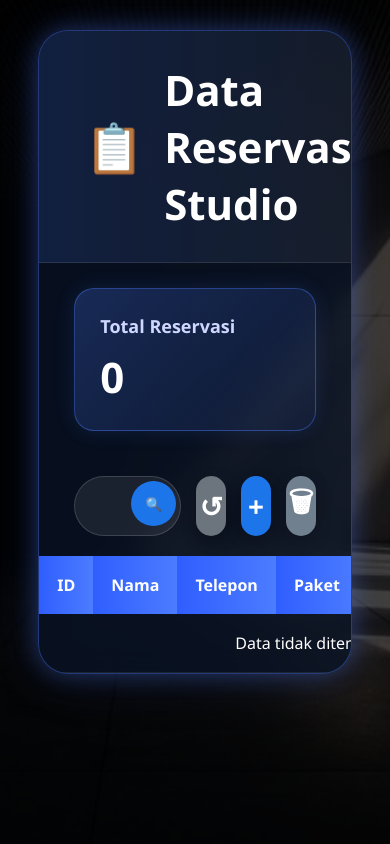
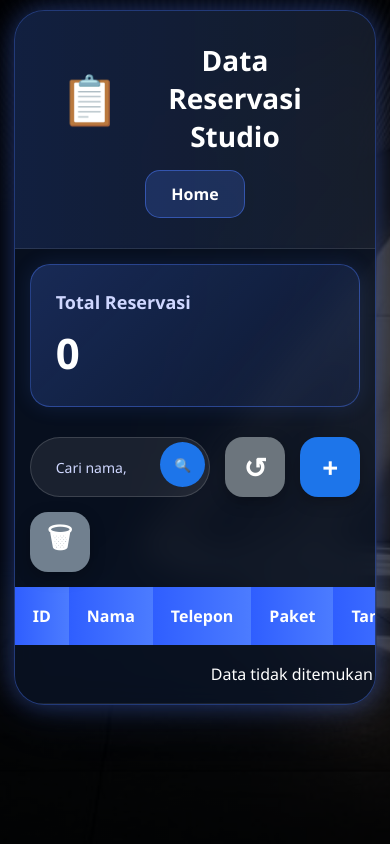
Before and after one commit to 230601110036-del/flask_database, a Flask app: page /reservasi in a window 390 px wide. Run offline with Flask 3, Linux system fonts and the light colour scheme; data that the repository does not hold is empty.

Commit message:
Update tampilan dan fitur aplikasi

```diff
--- a/static/css/style.css
+++ b/static/css/style.css
@@ -1275,3 +1275,124 @@ table tr:hover{
     font-size:42px;
     font-weight:700;
 }
+
+.table-wrapper{
+    width:100%;
+    overflow-x:auto;
+}
+
+/* =====================================
+   TABLET
+===================================== */
+@media screen and (max-width:1024px){
+
+    .main-card{
+        width:90%;
+        padding:100px 30px 35px;
+    }
+
+    .camera-top img{
+        width:180px;
+    }
+
+    .main-card h1{
+        font-size:48px;
+    }
+
+    .table-container{
+        width:98%;
+    }
+
+}
+
+
+/* =====================================
+   MOBILE
+===================================== */
+@media screen and (max-width:768px){
+
+    .table-page{
+        padding:10px;
+    }
+
+    .table-header{
+        flex-direction:column;
+        gap:15px;
+        text-align:center;
+    }
+
+    .table-header h1{
+        font-size:28px;
+    }
+
+    .search-area{
+        flex-wrap:wrap;
+        padding:15px;
+    }
+
+    .search-box{
+        width:100%;
+    }
+
+    .search-box input{
+        font-size:14px;
+    }
+
+    .stats-row{
+        padding:15px;
+    }
+
+    .stat-box{
+        width:100%;
+    }
+
+    .main-card{
+        width:95%;
+        padding:80px 20px 25px;
+    }
+
+    .camera-top{
+        top:-55px;
+    }
+
+    .camera-top img{
+        width:130px;
+    }
+
+    .main-card h1{
+        font-size:32px;
+    }
+
+    .subtitle{
+        font-size:15px;
+    }
+
+    .menu-container{
+        flex-direction:column;
+        align-items:center;
+        gap:15px;
+    }
+
+    .menu-card{
+        width:100%;
+        max-width:320px;
+    }
+
+    .form-container{
+        width:95%;
+        padding:25px;
+    }
+
+}
+
+@media screen and (max-width:768px){
+
+    .edit-btn,
+    .delete-btn{
+        display:block;
+        margin:5px 0;
+        width:100%;
+        text-align:center;
+    }
+
+}
--- a/templates/index.html
+++ b/templates/index.html
@@ -223,7 +223,7 @@ get_flashed_messages(with_categories=true) %}
 </div>
 
 
-
+<div class="table-wrapper">
 <table>
 
 
--- a/templates/trash.html
+++ b/templates/trash.html
@@ -155,7 +155,7 @@ filename='css/style.css') }}">
 </div>
 
 
-
+<div class="table-wrapper">
 <table>
 
 
```
